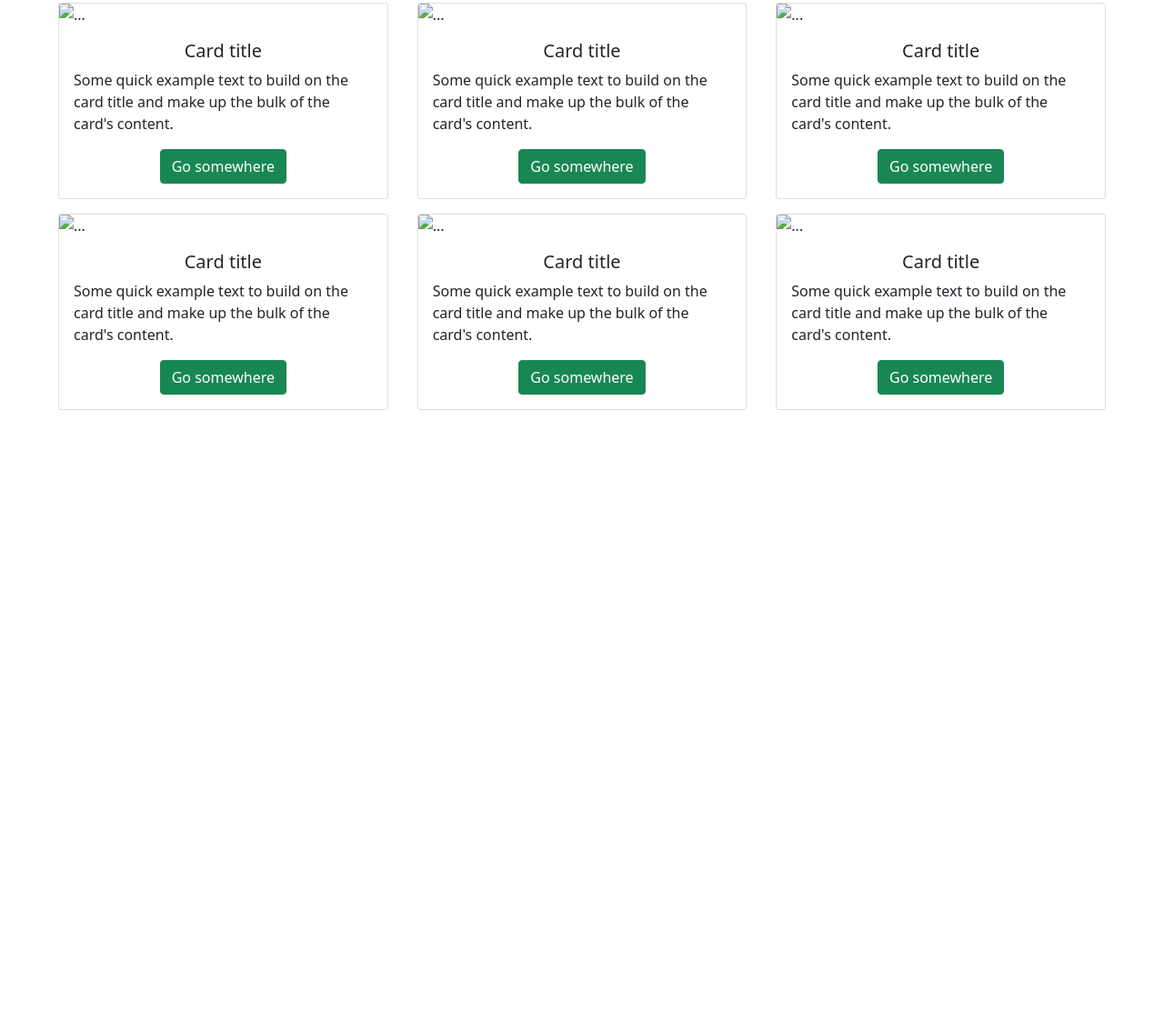
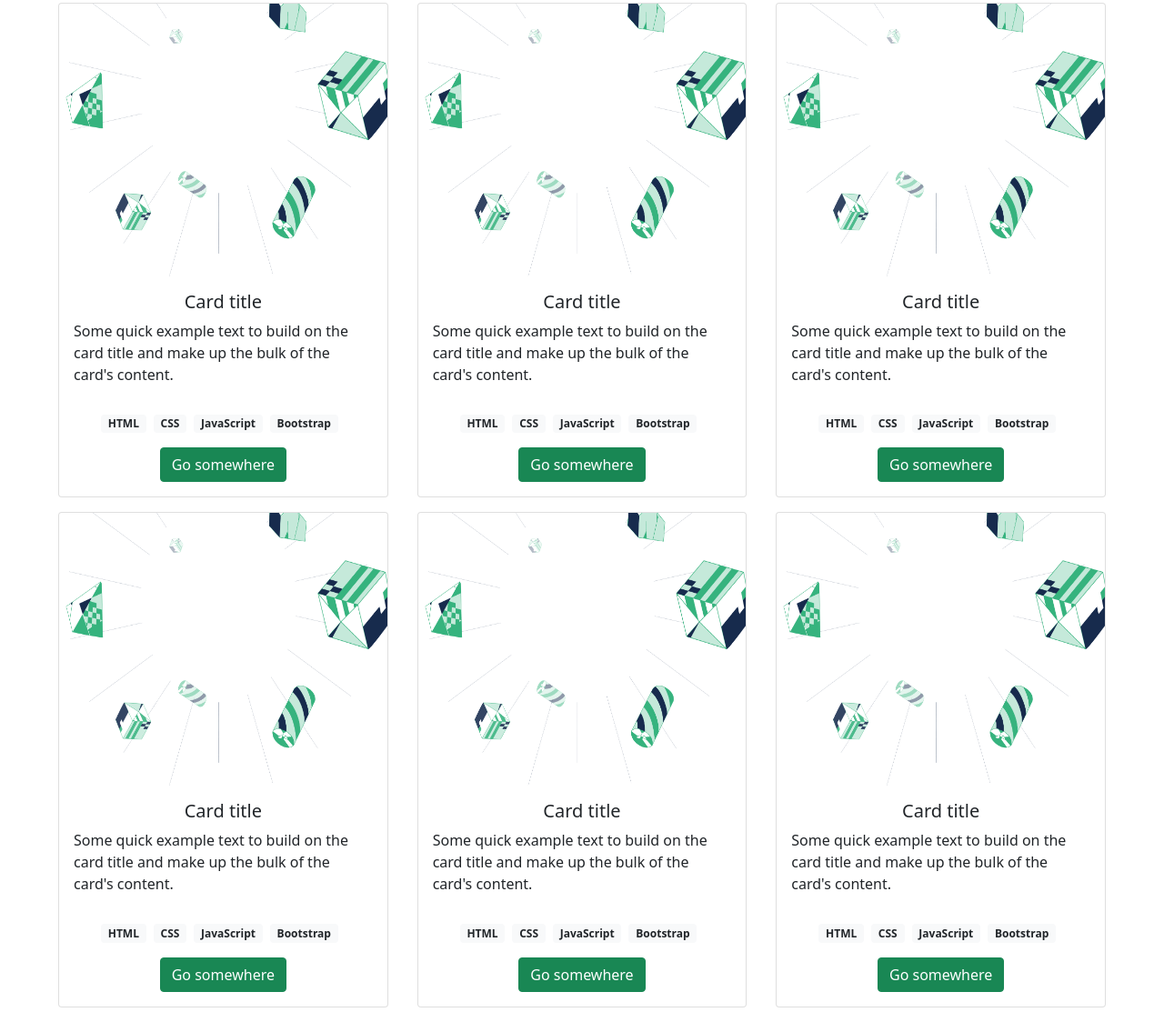
Before and after one commit to Mofuhidy/try_bootstrap, a plain HTML site: page index.html in a window 1280 px wide. Shown: the part 981-2105 px from the top of the page at 91% size. Before the commit the page ends 1448 px from the top, so only its background shows below. Drawn offline with nearby package versions, Linux system fonts and the light colour scheme.

Commit message:
add badges to the cards and images

```diff
--- a/index.html
+++ b/index.html
@@ -1,12 +1,16 @@
 <!DOCTYPE html>
 <html lang="en">
+
 <head>
     <meta charset="UTF-8" />
     <meta http-equiv="X-UA-Compatible" content="IE=edge" />
     <meta name="viewport" content="width=device-width, initial-scale=1.0" />
     <title>Try Bootstrap</title>
-    <link href="https://cdn.jsdelivr.net/npm/bootstrap@5.0.2/dist/css/bootstrap.min.css" rel="stylesheet" integrity="sha384-EVSTQN3/azprG1Anm3QDgpJLIm9Nao0Yz1ztcQTwFspd3yD65VohhpuuCOmLASjC" crossorigin="anonymous" />
-    <script src="https://cdn.jsdelivr.net/npm/bootstrap@5.0.2/dist/js/bootstrap.bundle.min.js" integrity="sha384-MrcW6ZMFYlzcLA8Nl+NtUVF0sA7MsXsP1UyJoMp4YLEuNSfAP+JcXn/tWtIaxVXM" crossorigin="anonymous"></script>
+    <link href="https://cdn.jsdelivr.net/npm/bootstrap@5.0.2/dist/css/bootstrap.min.css" rel="stylesheet"
+        integrity="sha384-EVSTQN3/azprG1Anm3QDgpJLIm9Nao0Yz1ztcQTwFspd3yD65VohhpuuCOmLASjC" crossorigin="anonymous" />
+    <script src="https://cdn.jsdelivr.net/npm/bootstrap@5.0.2/dist/js/bootstrap.bundle.min.js"
+        integrity="sha384-MrcW6ZMFYlzcLA8Nl+NtUVF0sA7MsXsP1UyJoMp4YLEuNSfAP+JcXn/tWtIaxVXM"
+        crossorigin="anonymous"></script>
 </head>
 
 <body>
@@ -14,7 +18,8 @@
         <nav class="navbar navbar-expand-lg navbar-light bg-light">
             <div class="container-fluid d-flex justify-content-between">
                 <a class="navbar-brand" href="#">Logo</a>
-          <button class="navbar-toggler" type="button" data-bs-toggle="collapse" data-bs-target="#navbarText" aria-controls="navbarText" aria-expanded="false" aria-label="Toggle navigation">
+                <button class="navbar-toggler" type="button" data-bs-toggle="collapse" data-bs-target="#navbarText"
+                    aria-controls="navbarText" aria-expanded="false" aria-label="Toggle navigation">
                     <span class="navbar-toggler-icon"></span>
                 </button>
                 <div class="collapse navbar-collapse" id="navbarText">
@@ -33,71 +38,129 @@
             </div>
         </nav>
     </header>
-    <section class="d-flex flex-column justify-content-center align-items-center" style="height: 100vh; background-image: url(Header-llustration-desktop.png); background-size: cover; background-repeat: no-repeat">
+    <section class="d-flex flex-column justify-content-center align-items-center"
+        style="height: 100vh; background-image: url(Header-llustration-desktop.png); background-size: cover; background-repeat: no-repeat">
         <h1 class="fs-1 fw-bold text-center text-success">Hey there. I’m Alex.</h1>
         <h1 class="fs-1 fw-bold text-center">I’m a software developer</h1>
-      <p class="mt-3 text-center w-50">I can help you build a product , feature or website Look through some of my work and experience! If you like what you see and have a project you need coded, don’t hesitate to contact me.</p>
+        <p class="mt-3 text-center w-50">I can help you build a product , feature or website Look through some of my
+            work and experience! If you like what you see and have a project you need coded, don’t hesitate to contact
+            me.</p>
     </section>
     <section class="mt-3">
         <h1 class="mt-5 text-center">Recent Works</h1>
-      <div class="container-fluid gx-5 d-flex flex-wrap justify-content-center align-items-center pt-4" style="min-height: 50vh">
+        <div class="container-fluid gx-5 d-flex flex-wrap justify-content-center align-items-center pt-4"
+            style="min-height: 50vh">
             <div class="col-md-4 d-flex align-items-center justify-content-center pb-3 px-3">
                 <div class="card">
-            <img src="..." class="card-img-top" alt="..." />
+                    <img src="Header-llustration-desktop.png" style="height: 300px;" class="card-img-top"
+                        alt="card work image" />
                     <div class="card-body d-flex flex-column align-items-center justify-content-center">
                         <h5 class="card-title">Card title</h5>
-              <p class="card-text">Some quick example text to build on the card title and make up the bulk of the card's content.</p>
-              <button href="#" class="btn btn-success" data-bs-toggle="modal" data-bs-target="#exampleModal">Go somewhere</button>
+                        <p class="card-text">Some quick example text to build on the card title and make up the bulk of
+                            the card's content.</p>
+                        <div class="d-flex py-3 justify-content-around">
+                            <span class="badge bg-light text-dark me-2">HTML</span>
+                            <span class="badge bg-light text-dark me-2">CSS</span>
+                            <span class="badge bg-light text-dark me-2">JavaScript</span>
+                            <span class="badge bg-light text-dark me-2">Bootstrap</span>
+                        </div>
+                        <button href="#" class="btn btn-success" data-bs-toggle="modal"
+                            data-bs-target="#exampleModal">Go somewhere</button>
                     </div>
                 </div>
             </div>
             <div class="col-md-4 d-flex align-items-center justify-content-center pb-3 px-3">
                 <div class="card">
-            <img src="..." class="card-img-top" alt="..." />
+                    <img src="Header-llustration-desktop.png" style="height: 300px;" class="card-img-top"
+                        alt="card work image" />
                     <div class="card-body d-flex flex-column align-items-center justify-content-center">
                         <h5 class="card-title">Card title</h5>
-              <p class="card-text">Some quick example text to build on the card title and make up the bulk of the card's content.</p>
-              <button href="#" class="btn btn-success" data-bs-toggle="modal" data-bs-target="#exampleModal">Go somewhere</button>
+                        <p class="card-text">Some quick example text to build on the card title and make up the bulk of
+                            the card's content.</p>
+                        <div class="d-flex py-3 justify-content-around">
+                            <span class="badge bg-light text-dark me-2">HTML</span>
+                            <span class="badge bg-light text-dark me-2">CSS</span>
+                            <span class="badge bg-light text-dark me-2">JavaScript</span>
+                            <span class="badge bg-light text-dark me-2">Bootstrap</span>
+                        </div>
+                        <button href="#" class="btn btn-success" data-bs-toggle="modal"
+                            data-bs-target="#exampleModal">Go somewhere</button>
                     </div>
                 </div>
             </div>
             <div class="col-md-4 d-flex align-items-center justify-content-center pb-3 px-3">
                 <div class="card">
-            <img src="..." class="card-img-top" alt="..." />
+                    <img src="Header-llustration-desktop.png" style="height: 300px;" class="card-img-top"
+                        alt="card work image" />
                     <div class="card-body d-flex flex-column align-items-center justify-content-center">
                         <h5 class="card-title">Card title</h5>
-              <p class="card-text">Some quick example text to build on the card title and make up the bulk of the card's content.</p>
-              <button href="#" class="btn btn-success" data-bs-toggle="modal" data-bs-target="#exampleModal">Go somewhere</button>
+                        <p class="card-text">Some quick example text to build on the card title and make up the bulk of
+                            the card's content.</p>
+                        <div class="d-flex py-3 justify-content-around">
+                            <span class="badge bg-light text-dark me-2">HTML</span>
+                            <span class="badge bg-light text-dark me-2">CSS</span>
+                            <span class="badge bg-light text-dark me-2">JavaScript</span>
+                            <span class="badge bg-light text-dark me-2">Bootstrap</span>
+                        </div>
+                        <button href="#" class="btn btn-success" data-bs-toggle="modal"
+                            data-bs-target="#exampleModal">Go somewhere</button>
                     </div>
                 </div>
             </div>
             <div class="col-md-4 d-flex align-items-center justify-content-center pb-3 px-3">
                 <div class="card">
-            <img src="..." class="card-img-top" alt="..." />
+                    <img src="Header-llustration-desktop.png" style="height: 300px;" class="card-img-top"
+                        alt="card work image" />
                     <div class="card-body d-flex flex-column align-items-center justify-content-center">
                         <h5 class="card-title">Card title</h5>
-              <p class="card-text">Some quick example text to build on the card title and make up the bulk of the card's content.</p>
-              <button href="#" class="btn btn-success" data-bs-toggle="modal" data-bs-target="#exampleModal">Go somewhere</button>
+                        <p class="card-text">Some quick example text to build on the card title and make up the bulk of
+                            the card's content.</p>
+                        <div class="d-flex py-3 justify-content-around">
+                            <span class="badge bg-light text-dark me-2">HTML</span>
+                            <span class="badge bg-light text-dark me-2">CSS</span>
+                            <span class="badge bg-light text-dark me-2">JavaScript</span>
+                            <span class="badge bg-light text-dark me-2">Bootstrap</span>
+                        </div>
+                        <button href="#" class="btn btn-success" data-bs-toggle="modal"
+                            data-bs-target="#exampleModal">Go somewhere</button>
                     </div>
                 </div>
             </div>
             <div class="col-md-4 d-flex align-items-center justify-content-center pb-3 px-3">
                 <div class="card">
-            <img src="..." class="card-img-top" alt="..." />
+                    <img src="Header-llustration-desktop.png" style="height: 300px;" class="card-img-top"
+                        alt="card work image" />
                     <div class="card-body d-flex flex-column align-items-center justify-content-center">
                         <h5 class="card-title">Card title</h5>
-              <p class="card-text">Some quick example text to build on the card title and make up the bulk of the card's content.</p>
-              <button href="#" class="btn btn-success" data-bs-toggle="modal" data-bs-target="#exampleModal">Go somewhere</button>
+                        <p class="card-text">Some quick example text to build on the card title and make up the bulk of
+                            the card's content.</p>
+                        <div class="d-flex py-3 justify-content-around">
+                            <span class="badge bg-light text-dark me-2">HTML</span>
+                            <span class="badge bg-light text-dark me-2">CSS</span>
+                            <span class="badge bg-light text-dark me-2">JavaScript</span>
+                            <span class="badge bg-light text-dark me-2">Bootstrap</span>
+                        </div>
+                        <button href="#" class="btn btn-success" data-bs-toggle="modal"
+                            data-bs-target="#exampleModal">Go somewhere</button>
                     </div>
                 </div>
             </div>
             <div class="col-md-4 d-flex align-items-center justify-content-center pb-3 px-3">
                 <div class="card">
-            <img src="..." class="card-img-top" alt="..." />
+                    <img src="Header-llustration-desktop.png" style="height: 300px;" class="card-img-top"
+                        alt="card work image" />
                     <div class="card-body d-flex flex-column align-items-center justify-content-center">
                         <h5 class="card-title">Card title</h5>
-              <p class="card-text">Some quick example text to build on the card title and make up the bulk of the card's content.</p>
-              <button href="#" class="btn btn-success" data-bs-toggle="modal" data-bs-target="#exampleModal">Go somewhere</button>
+                        <p class="card-text">Some quick example text to build on the card title and make up the bulk of
+                            the card's content.</p>
+                        <div class="d-flex py-3 justify-content-around">
+                            <span class="badge bg-light text-dark me-2">HTML</span>
+                            <span class="badge bg-light text-dark me-2">CSS</span>
+                            <span class="badge bg-light text-dark me-2">JavaScript</span>
+                            <span class="badge bg-light text-dark me-2">Bootstrap</span>
+                        </div>
+                        <button href="#" class="btn btn-success" data-bs-toggle="modal"
+                            data-bs-target="#exampleModal">Go somewhere</button>
                     </div>
                 </div>
             </div>
@@ -115,13 +178,18 @@
                 <div class="modal-body">...</div>
                 <div class="modal-footer">
                     <button type="button" class="btn btn-secondary" data-bs-dismiss="modal">Close</button>
-            <button type="button" class="btn btn-primary">Save changes</button>
+                    <button type="button" class="btn btn-success">Save changes</button>
                 </div>
             </div>
         </div>
     </div>
 
-    <script src="https://cdn.jsdelivr.net/npm/@popperjs/core@2.9.2/dist/umd/popper.min.js" integrity="sha384-IQsoLXl5PILFhosVNubq5LC7Qb9DXgDA9i+tQ8Zj3iwWAwPtgFTxbJ8NT4GN1R8p" crossorigin="anonymous"></script>
-    <script src="https://cdn.jsdelivr.net/npm/bootstrap@5.0.2/dist/js/bootstrap.min.js" integrity="sha384-cVKIPhGWiC2Al4u+LWgxfKTRIcfu0JTxR+EQDz/bgldoEyl4H0zUF0QKbrJ0EcQF" crossorigin="anonymous"></script>
+    <script src="https://cdn.jsdelivr.net/npm/@popperjs/core@2.9.2/dist/umd/popper.min.js"
+        integrity="sha384-IQsoLXl5PILFhosVNubq5LC7Qb9DXgDA9i+tQ8Zj3iwWAwPtgFTxbJ8NT4GN1R8p"
+        crossorigin="anonymous"></script>
+    <script src="https://cdn.jsdelivr.net/npm/bootstrap@5.0.2/dist/js/bootstrap.min.js"
+        integrity="sha384-cVKIPhGWiC2Al4u+LWgxfKTRIcfu0JTxR+EQDz/bgldoEyl4H0zUF0QKbrJ0EcQF"
+        crossorigin="anonymous"></script>
 </body>
+
 </html>
```
Lines whose indentation alone changed are shown as unchanged.
